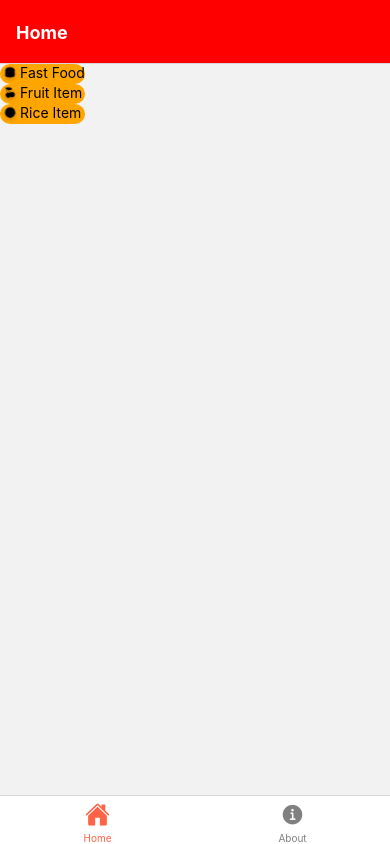
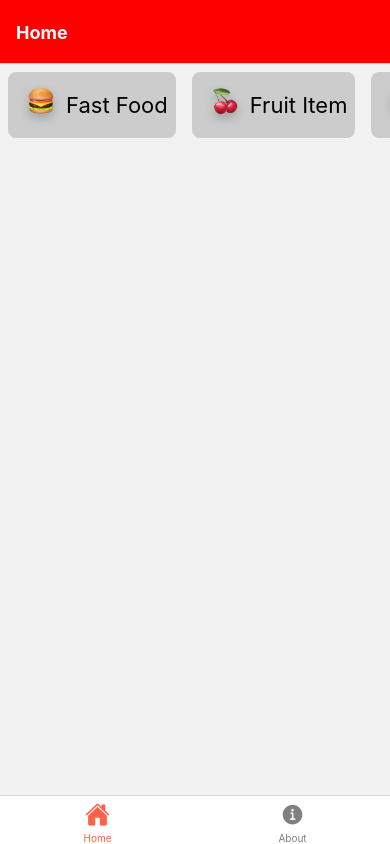
Before and after one commit to kazuuu/2tdss2023, a React Native app in the folder FoodApp/: screen /Home in a window 390 px wide. Built offline with nearby package versions, Linux system fonts and the light colour scheme.

Commit message:
Categories

```diff
--- a/FoodApp/src/components/categoryItem.js
+++ b/FoodApp/src/components/categoryItem.js
@@ -4,35 +4,42 @@ import {
   Text,
   View,
   FlatList,
-  Image
+  Image,
+  Pressable
 } from 'react-native';
 
 import api from '../constants/dummyData'
 
-const CategoryItem = ({data}) => {
+const CategoryItem = ({data, selected, onClick}) => {
+  const styles = StyleSheet.create({
+    container: {
+      flexDirection: 'row',
+      alignItems: 'center',
+      borderRadius: 8,
+      padding: 8,
+      margin: 8,
+      backgroundColor: selected ? 'orange' : '#ccc',
+    },
+    text: {
+      fontSize: 22,
+    },
+  });
+
   return (
-        <View style={styles.container}>
+    <Pressable
+      onPress={() => onClick(data.id)}
+      style={styles.container}
+    >
       <Image
         source={data.icon}
         style={{
-                    height: 20,
-                    width: 20,
-                    tintColor: '#000',
+        height: 50,
+        width: 50,
         }}
       />
-            <Text>{data.name}</Text>
-        </View>
+      <Text style={styles.text}>{data.name}</Text>
+    </Pressable>
   );
 };
 
-const styles = StyleSheet.create({
-    container: {
-        borderRadius: 10,
-        flexDirection: 'row',
-        backgroundColor: 'orange',
-
-
-    },
-  });
-
 export default CategoryItem;
--- a/FoodApp/src/constants/dummyData.js
+++ b/FoodApp/src/constants/dummyData.js
@@ -19,7 +19,17 @@ const categories = [
         id: 3,
         name: "Rice Item",
         icon: require("../../assets/icons/rice.png")
-    }
+    },
+    {
+        id: 4,
+        name: "Rice Item",
+        icon: require("../../assets/icons/rice.png")
+    },
+    {
+        id: 5,
+        name: "Rice Item",
+        icon: require("../../assets/icons/rice.png")
+    },
 ]
 
 const hamburger = {
--- a/FoodApp/src/screens/HomeScreen.js
+++ b/FoodApp/src/screens/HomeScreen.js
@@ -1,4 +1,4 @@
-import React from 'react';
+import React, { useState } from 'react';
 import {
   StyleSheet,
   Text,
@@ -9,16 +9,21 @@ import {
 import api from '../constants/dummyData'
 import CategoryItem from '../components/categoryItem';
 
+
 const HomeScreen = () => {
-    return (
+  const [selectedCategoryId, setSelectedCategoryId] = useState(-1);
+
+  const clickCategory = (categoryId) => {
+    setSelectedCategoryId(categoryId);
+  }
+
+  return (
         <View style={styles.container}>
             <FlatList
-              style={{
-                flexDirection: 'row'
-              }}
+              horizontal
               data={api.categories}
               renderItem={({item}) => (
-                <CategoryItem data={item} />
+                <CategoryItem data={item} selected={item.id == selectedCategoryId} onClick={clickCategory} />
               )}
               keyExtractor={item => item.id.toString()}
             />
```
Lines whose indentation alone changed are shown as unchanged.
